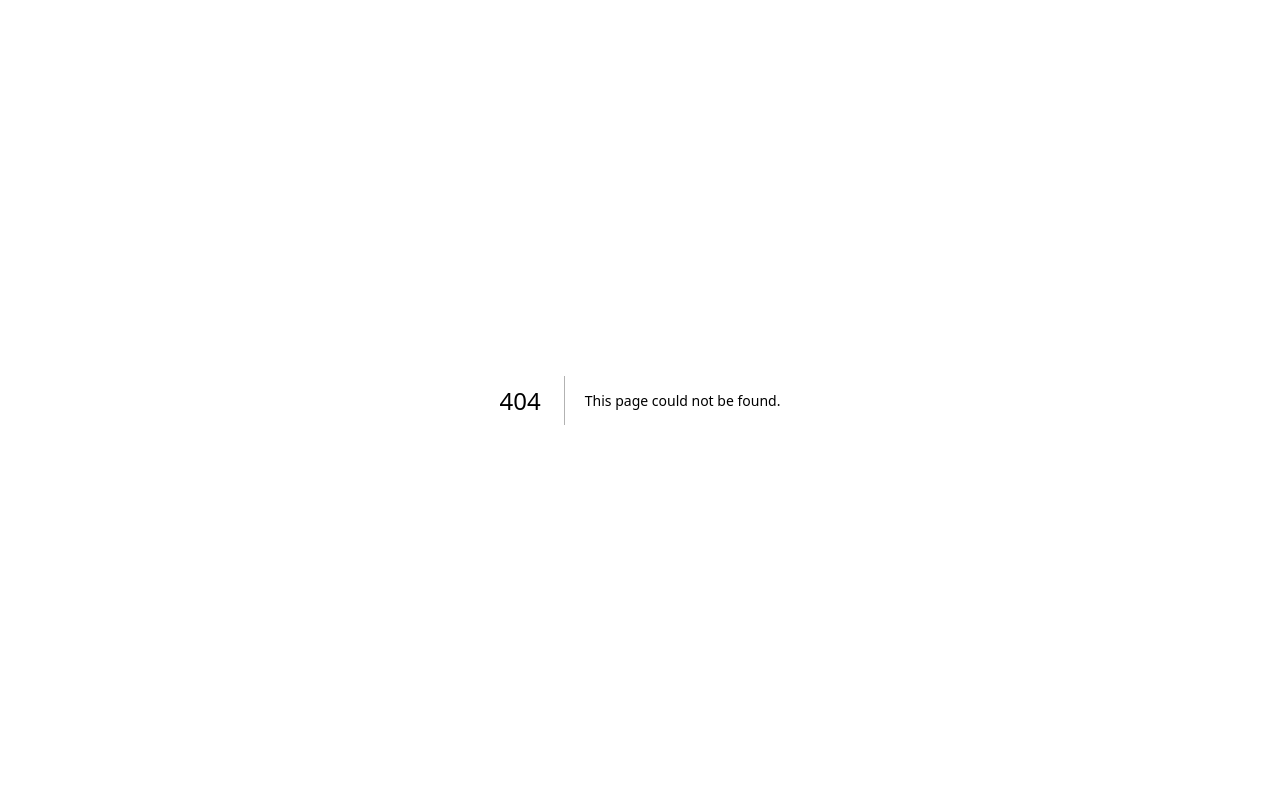
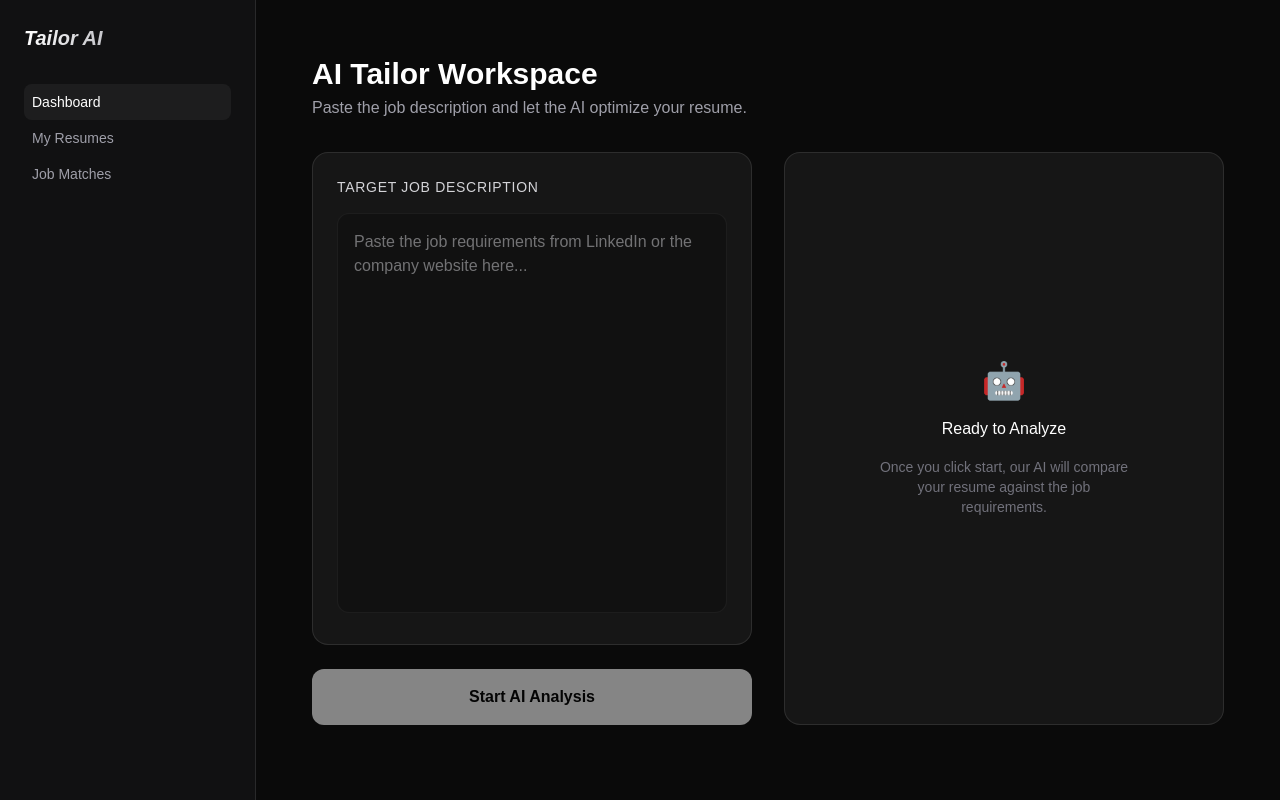
Before and after one commit to Dulathmi/ai-resume-tailor, a Next.js app: page /tailor in a window 1280 px wide. Before the commit this address had no page. Built offline with nearby package versions, Linux system fonts and the light colour scheme.

Commit message:
feat: enable sidebar navigation with Next.js Links

```diff
--- a/app/(dashboard)/layout.tsx
+++ b/app/(dashboard)/layout.tsx
@@ -1,3 +1,5 @@
+import Link from 'next/link';
+
 export default function DashboardLayout({
   children,
 }: {
@@ -11,9 +13,26 @@
           Tailor AI
         </h2>
         <nav className="space-y-4 flex-1">
-          <div className="text-sm font-medium text-white cursor-pointer bg-white/5 p-2 rounded-lg">Dashboard</div>
-          <div className="text-sm font-medium text-zinc-400 hover:text-white cursor-pointer transition-colors p-2">My Resumes</div>
-          <div className="text-sm font-medium text-zinc-400 hover:text-white cursor-pointer transition-colors p-2">Job Matches</div>
+          {/* Dashboard Link */}
+          <Link href="/dashboard">
+            <div className="text-sm font-medium text-white cursor-pointer bg-white/5 p-2 rounded-lg hover:bg-white/10 transition-all">
+              Dashboard
+            </div>
+          </Link>
+
+          {/* My Resumes Link (Points to Dashboard as well) */}
+          <Link href="/dashboard">
+            <div className="text-sm font-medium text-zinc-400 hover:text-white cursor-pointer transition-colors p-2">
+              My Resumes
+            </div>
+          </Link>
+
+          {/* Job Matches Link (Points to your new Tailor page) */}
+          <Link href="/tailor">
+            <div className="text-sm font-medium text-zinc-400 hover:text-white cursor-pointer transition-colors p-2">
+              Job Matches
+            </div>
+          </Link>
         </nav>
       </aside>
 
--- /dev/null
+++ b/app/(dashboard)/tailor/page.tsx
@@ -0,0 +1,65 @@
+'use client';
+import { useState } from 'react';
+
+export default function TailorPage() {
+  const [jobDescription, setJobDescription] = useState('');
+  const [isAnalyzing, setIsAnalyzing] = useState(false);
+
+  const handleStartAnalysis = () => {
+    setIsAnalyzing(true);
+    // We will plug in the AI logic here next!
+    console.log("Analyzing job description:", jobDescription);
+  };
+
+  return (
+    <div className="max-w-6xl mx-auto p-6">
+      <header className="mb-8">
+        <h1 className="text-3xl font-bold text-white">AI Tailor Workspace</h1>
+        <p className="text-zinc-400 mt-1">Paste the job description and let the AI optimize your resume.</p>
+      </header>
+
+      <div className="grid grid-cols-1 lg:grid-cols-2 gap-8">
+        {/* Left Side: Input Area */}
+        <div className="space-y-6">
+          <div className="bg-white/5 border border-white/10 rounded-2xl p-6">
+            <label className="block text-sm font-medium text-zinc-300 mb-4 uppercase tracking-wider">
+              Target Job Description
+            </label>
+            <textarea
+              value={jobDescription}
+              onChange={(e) => setJobDescription(e.target.value)}
+              placeholder="Paste the job requirements from LinkedIn or the company website here..."
+              className="w-full h-[400px] bg-black/20 border border-white/5 rounded-xl p-4 text-zinc-300 focus:outline-none focus:border-white/20 transition-all resize-none"
+            />
+          </div>
+
+          <button
+            onClick={handleStartAnalysis}
+            disabled={!jobDescription || isAnalyzing}
+            className="w-full bg-white text-black font-bold py-4 rounded-xl hover:bg-zinc-200 transition-all disabled:opacity-50 active:scale-[0.98]"
+          >
+            {isAnalyzing ? "AI is thinking..." : "Start AI Analysis"}
+          </button>
+        </div>
+
+        {/* Right Side: Preview / Results */}
+        <div className="bg-white/5 border border-white/10 rounded-2xl p-6 flex flex-col items-center justify-center text-center">
+          {!isAnalyzing ? (
+            <div className="space-y-4">
+              <div className="text-4xl">🤖</div>
+              <h3 className="text-white font-medium">Ready to Analyze</h3>
+              <p className="text-zinc-500 text-sm max-w-[250px]">
+                Once you click start, our AI will compare your resume against the job requirements.
+              </p>
+            </div>
+          ) : (
+            <div className="flex flex-col items-center">
+              <div className="w-12 h-12 border-4 border-white/10 border-t-white rounded-full animate-spin mb-4"></div>
+              <p className="text-white font-medium">Extracting Keywords...</p>
+            </div>
+          )}
+        </div>
+      </div>
+    </div>
+  );
+}
```
